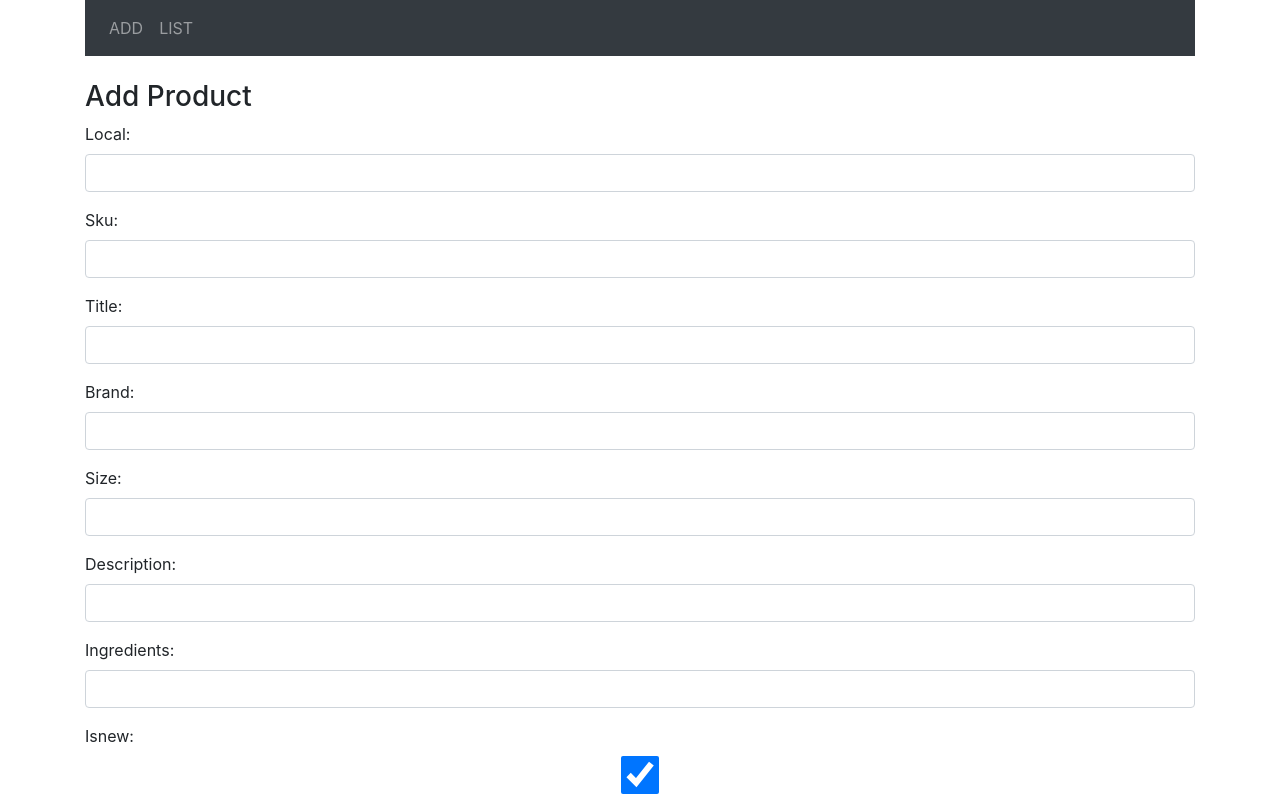
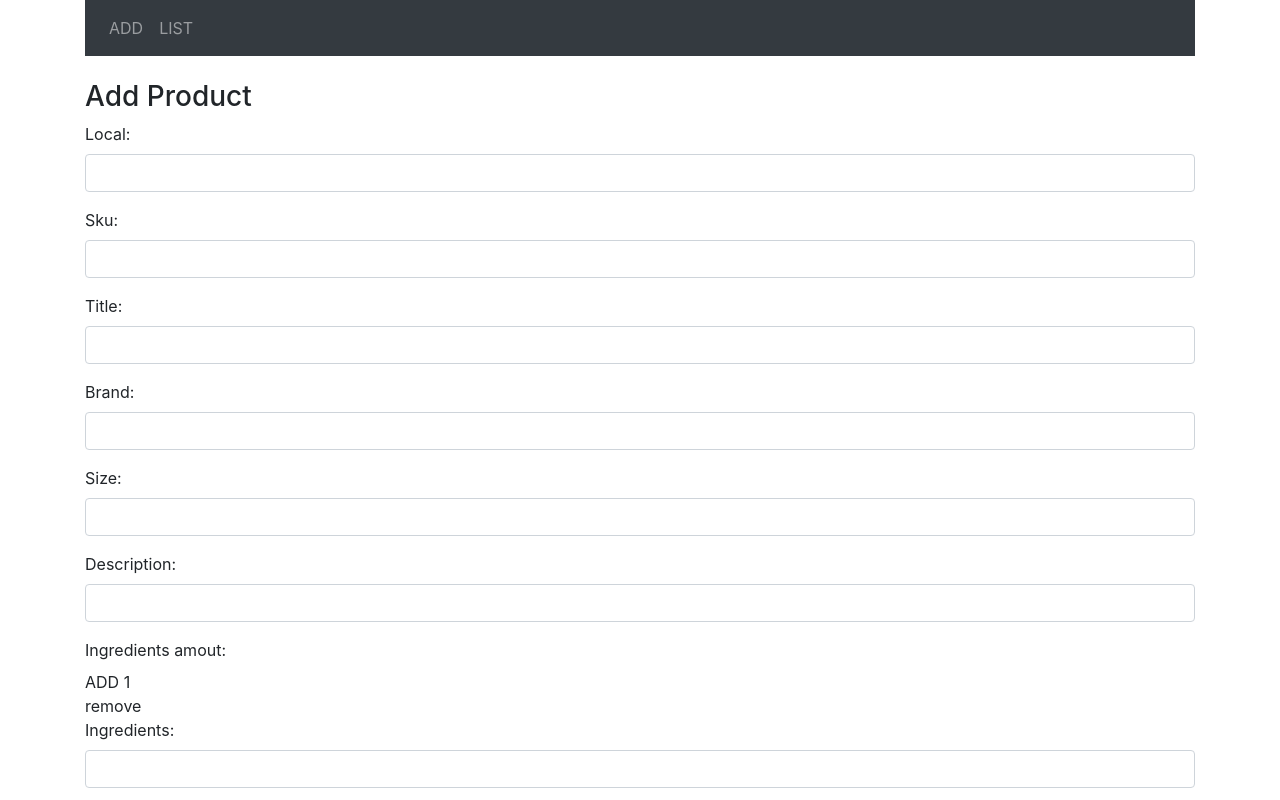
Before and after one commit to Hex-Zero/mi-api, a React (Create React App) app: page /product in a window 1280 px wide. Shown: the top 800 px of the page. Built offline with nearby package versions, Linux system fonts and the light colour scheme.

Commit message:
ingredients add remove functionality

```diff
--- a/src/components/add-product.component.js
+++ b/src/components/add-product.component.js
@@ -1,5 +1,6 @@
 import React, { Component } from "react";
 import axios from "axios";
+import Ingredients from "./ingredients";
 
 export default class AddProduct extends Component {
   constructor(props) {
@@ -199,16 +200,10 @@ export default class AddProduct extends Component {
               onChange={this.onChangeDescription}
             />
           </div>
-          <div className="form-group">
-            <label>Ingredients: </label>
-            <input
-              type="text"
-              required
-              className="form-control"
-              value={this.state.ingredients}
-              onChange={this.onChangeIngredients}
-            />
-          </div>
+          <Ingredients
+            onChangeIngredients={this.onChangeIngredients}
+            value={this.state.ingredients}
+          />
           <div className="form-group">
             <label>Isnew: </label>
             <input
--- /dev/null
+++ b/src/components/ingredients.js
@@ -0,0 +1,44 @@
+import React, { useState } from "react";
+
+const Ingredients = ({ onChangeIngredients, value }) => {
+  const [amount, setAmount] = useState([1]);
+  console.log(amount);
+  const handleAddIngredients = () => {
+    setAmount([...amount, amount[amount.length - 1] + 1]);
+  };
+  const handleRemoveIngredients = () => {
+    setAmount(
+      amount.filter(item => {
+        if (item == 1) {
+          return 1;
+        }
+        if (item != [amount.length]) {
+          return item;
+        }
+      })
+    );
+  };
+  return (
+    <div className="form-group">
+      <label>Ingredients amout: </label>
+      <div onClick={handleAddIngredients}>ADD {amount[amount.length - 1]}</div>
+      <div onClick={handleRemoveIngredients}>remove</div>
+      {amount.map(item => {
+        return (
+          <>
+            <label>Ingredients: </label>
+            <input
+              type="text"
+              required
+              className="form-control"
+              value={value}
+              onChange={onChangeIngredients}
+            />
+          </>
+        );
+      })}
+    </div>
+  );
+};
+
+export default Ingredients;
```
Also changed, not shown: src/components/edit-product.component.js (+0 -13 lines).
